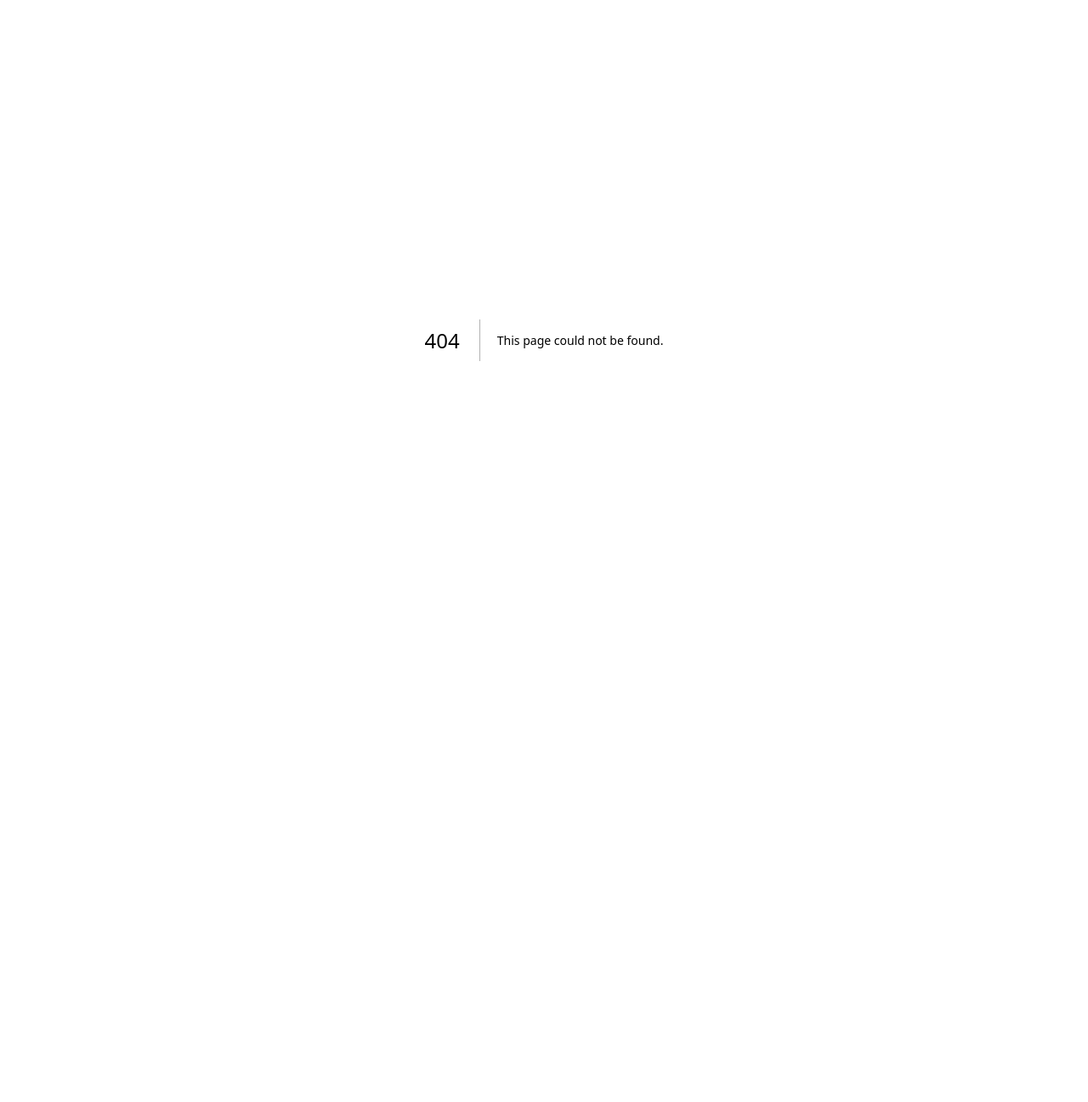
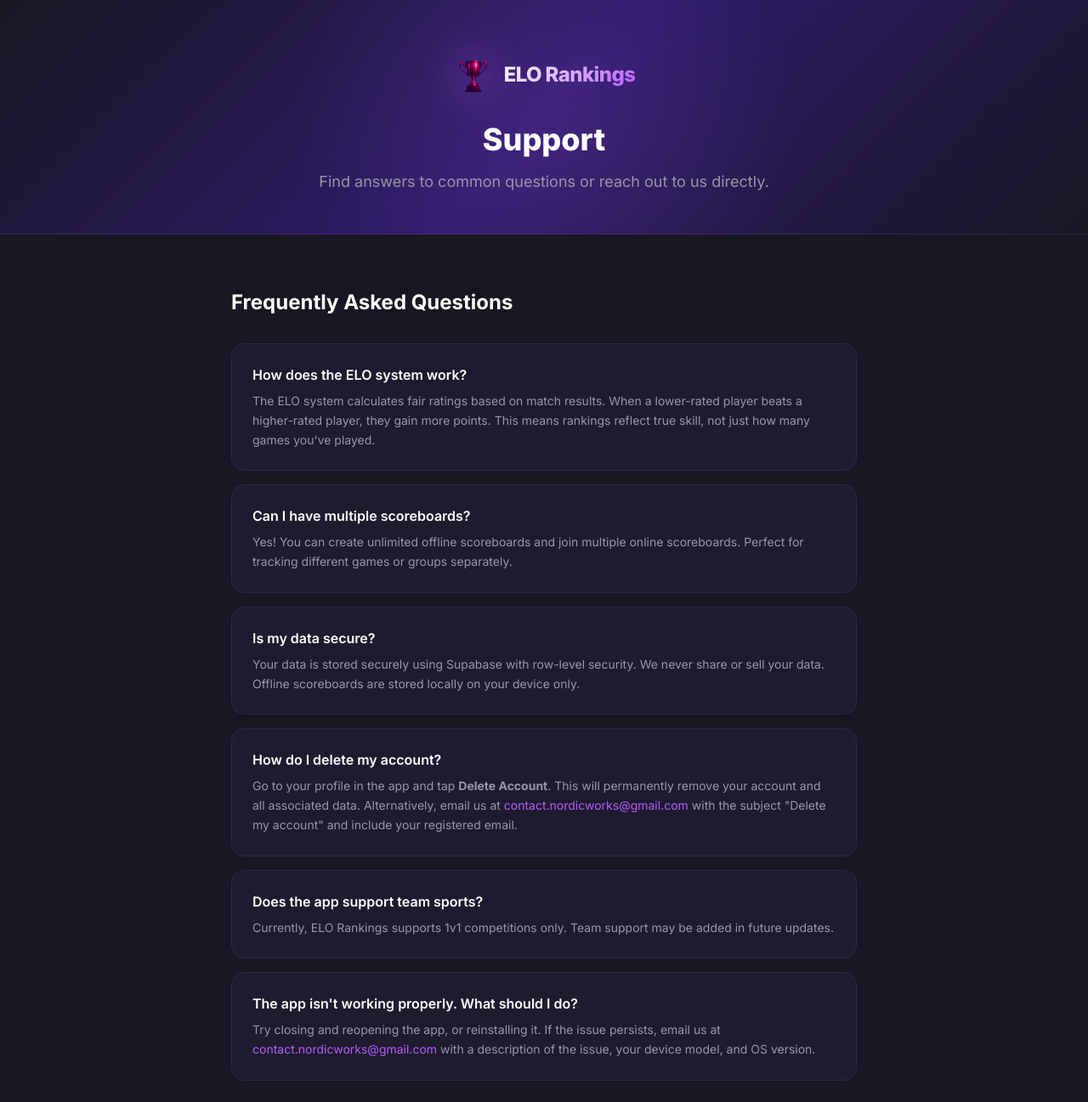
Before and after one commit to UleDule/elo-web, a Next.js app: page /support in a window 1280 px wide. Before the commit this address had no page. Shown: the top 1297 px of the page at 85% size. Before the commit the page ends 800 px from the top, so only its background shows below. Built offline with nearby package versions, Linux system fonts and the light colour scheme.

Commit message:
Supportside

```diff
--- /dev/null
+++ b/app/support/page.tsx
@@ -0,0 +1,249 @@
+import type { Metadata } from 'next'
+
+export const metadata: Metadata = {
+  title: 'Support — ELO Rankings',
+  description: 'Get help with ELO Rankings. FAQ, contact information, and privacy policy.',
+}
+
+export default function SupportPage() {
+  return (
+    <div className="min-h-screen flex flex-col">
+      {/* Header */}
+      <section className="relative w-full px-4 pt-16 pb-12 overflow-hidden">
+        <div
+          className="absolute inset-0"
+          style={{
+            background:
+              'linear-gradient(135deg, #181622 0%, #2D1B69 50%, #181622 100%)',
+          }}
+        />
+        <div
+          className="absolute top-1/2 left-1/2 -translate-x-1/2 -translate-y-1/2 w-[600px] h-[600px] rounded-full"
+          style={{
+            background:
+              'radial-gradient(circle, rgba(184,90,255,0.15) 0%, transparent 70%)',
+          }}
+        />
+        <div
+          className="absolute bottom-0 left-0 right-0 h-px"
+          style={{ background: 'rgba(184,90,255,0.15)' }}
+        />
+
+        <div className="relative max-w-3xl mx-auto text-center">
+          <a href="/" className="inline-flex items-center gap-3 mb-8 group">
+            <img
+              src="/logo/TrofeTransparens.png"
+              alt="ELO Rankings"
+              width={48}
+              height={48}
+              className="drop-shadow-[0_0_24px_rgba(184,90,255,0.8)]"
+            />
+            <span
+              className="text-2xl font-extrabold tracking-tight"
+              style={{
+                background: 'linear-gradient(135deg, #fff 0%, #B85AFF 100%)',
+                WebkitBackgroundClip: 'text',
+                WebkitTextFillColor: 'transparent',
+              }}
+            >
+              ELO Rankings
+            </span>
+          </a>
+          <h1 className="text-3xl sm:text-4xl font-extrabold text-white mb-4">
+            Support
+          </h1>
+          <p className="text-lg text-[#9B95A8]">
+            Find answers to common questions or reach out to us directly.
+          </p>
+        </div>
+      </section>
+
+      {/* FAQ */}
+      <section className="w-full max-w-3xl mx-auto px-4 py-16">
+        <h2 className="text-2xl font-bold text-white mb-8">
+          Frequently Asked Questions
+        </h2>
+        <div className="flex flex-col gap-4">
+          <FaqCard
+            question="How does the ELO system work?"
+            answer="The ELO system calculates fair ratings based on match results. When a lower-rated player beats a higher-rated player, they gain more points. This means rankings reflect true skill, not just how many games you've played."
+          />
+          <FaqCard
+            question="Can I have multiple scoreboards?"
+            answer="Yes! You can create unlimited offline scoreboards and join multiple online scoreboards. Perfect for tracking different games or groups separately."
+          />
+          <FaqCard
+            question="Is my data secure?"
+            answer="Your data is stored securely using Supabase with row-level security. We never share or sell your data. Offline scoreboards are stored locally on your device only."
+          />
+          <FaqCard
+            question="How do I delete my account?"
+            answer={
+              <>
+                Go to your profile in the app and tap <strong>Delete Account</strong>. This will permanently remove your account and all associated data. Alternatively, email us at{' '}
+                <a
+                  href="mailto:contact.nordicworks@gmail.com"
+                  className="text-[#B85AFF] hover:underline"
+                >
+                  contact.nordicworks@gmail.com
+                </a>{' '}
+                with the subject &quot;Delete my account&quot; and include your registered email.
+              </>
+            }
+          />
+          <FaqCard
+            question="Does the app support team sports?"
+            answer="Currently, ELO Rankings supports 1v1 competitions only. Team support may be added in future updates."
+          />
+          <FaqCard
+            question="The app isn't working properly. What should I do?"
+            answer={
+              <>
+                Try closing and reopening the app, or reinstalling it. If the issue persists, email us at{' '}
+                <a
+                  href="mailto:contact.nordicworks@gmail.com"
+                  className="text-[#B85AFF] hover:underline"
+                >
+                  contact.nordicworks@gmail.com
+                </a>{' '}
+                with a description of the issue, your device model, and OS version.
+              </>
+            }
+          />
+        </div>
+      </section>
+
+      {/* Contact */}
+      <section className="w-full max-w-3xl mx-auto px-4 pb-16">
+        <div
+          className="rounded-2xl p-8 text-center"
+          style={{
+            background: '#1E1B2E',
+            border: '1px solid rgba(184,90,255,0.12)',
+          }}
+        >
+          <div
+            className="w-12 h-12 rounded-xl mx-auto mb-4 flex items-center justify-center"
+            style={{ background: 'rgba(184,90,255,0.1)', color: '#B85AFF' }}
+          >
+            <MailIcon />
+          </div>
+          <h2 className="text-xl font-bold text-white mb-2">Contact Us</h2>
+          <p className="text-[#9B95A8] mb-4">
+            Can&apos;t find what you&apos;re looking for? Reach out directly.
+          </p>
+          <a
+            href="mailto:contact.nordicworks@gmail.com"
+            className="inline-flex items-center gap-2 rounded-xl py-3 px-6 text-sm font-semibold text-white transition hover:brightness-125"
+            style={{
+              background: 'rgba(184,90,255,0.15)',
+              border: '1px solid rgba(184,90,255,0.3)',
+            }}
+          >
+            contact.nordicworks@gmail.com
+          </a>
+        </div>
+      </section>
+
+      {/* Privacy Policy */}
+      <section className="w-full max-w-3xl mx-auto px-4 pb-16">
+        <div
+          className="rounded-2xl p-8 text-center"
+          style={{
+            background: '#1E1B2E',
+            border: '1px solid rgba(184,90,255,0.12)',
+          }}
+        >
+          <div
+            className="w-12 h-12 rounded-xl mx-auto mb-4 flex items-center justify-center"
+            style={{ background: 'rgba(184,90,255,0.1)', color: '#B85AFF' }}
+          >
+            <ShieldIcon />
+          </div>
+          <h2 className="text-xl font-bold text-white mb-2">Privacy Policy</h2>
+          <p className="text-[#9B95A8] mb-4">
+            Read about how we handle your data.
+          </p>
+          <a
+            href="https://uledule.github.io/elo-rankings-support/privacy"
+            className="inline-flex items-center gap-2 rounded-xl py-3 px-6 text-sm font-semibold text-white transition hover:brightness-125"
+            style={{
+              background: 'rgba(184,90,255,0.15)',
+              border: '1px solid rgba(184,90,255,0.3)',
+            }}
+          >
+            View Privacy Policy
+          </a>
+        </div>
+      </section>
+
+      {/* Footer */}
+      <footer
+        className="w-full mt-auto px-4 py-8"
+        style={{ borderTop: '1px solid rgba(184,90,255,0.12)' }}
+      >
+        <div className="max-w-3xl mx-auto flex items-center justify-between text-sm text-[#9B95A8]">
+          <a href="/" className="hover:text-white transition-colors">
+            &larr; Back to home
+          </a>
+          <span>&copy; ELO Rankings</span>
+        </div>
+      </footer>
+    </div>
+  )
+}
+
+function FaqCard({
+  question,
+  answer,
+}: {
+  question: string
+  answer: React.ReactNode
+}) {
+  return (
+    <div
+      className="rounded-2xl p-6"
+      style={{
+        background: '#1E1B2E',
+        border: '1px solid rgba(184,90,255,0.12)',
+      }}
+    >
+      <h3 className="text-white font-semibold mb-2">{question}</h3>
+      <p className="text-sm text-[#9B95A8] leading-relaxed">{answer}</p>
+    </div>
+  )
+}
+
+function MailIcon() {
+  return (
+    <svg
+      className="w-6 h-6"
+      viewBox="0 0 24 24"
+      fill="none"
+      stroke="currentColor"
+      strokeWidth={2}
+      strokeLinecap="round"
+      strokeLinejoin="round"
+    >
+      <rect x="2" y="4" width="20" height="16" rx="2" />
+      <path d="M22 7l-10 7L2 7" />
+    </svg>
+  )
+}
+
+function ShieldIcon() {
+  return (
+    <svg
+      className="w-6 h-6"
+      viewBox="0 0 24 24"
+      fill="none"
+      stroke="currentColor"
+      strokeWidth={2}
+      strokeLinecap="round"
+      strokeLinejoin="round"
+    >
+      <path d="M12 22s8-4 8-10V5l-8-3-8 3v7c0 6 8 10 8 10z" />
+      <path d="M9 12l2 2 4-4" />
+    </svg>
+  )
+}
```
